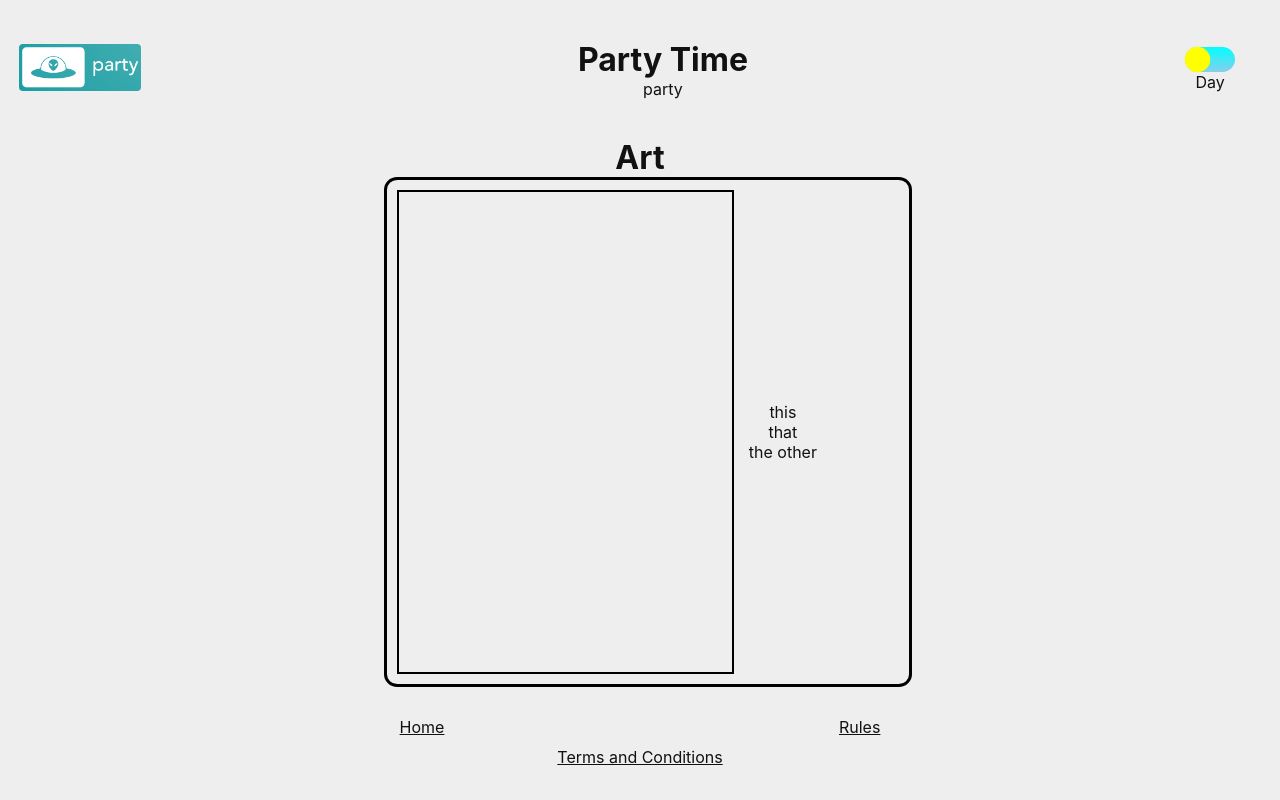
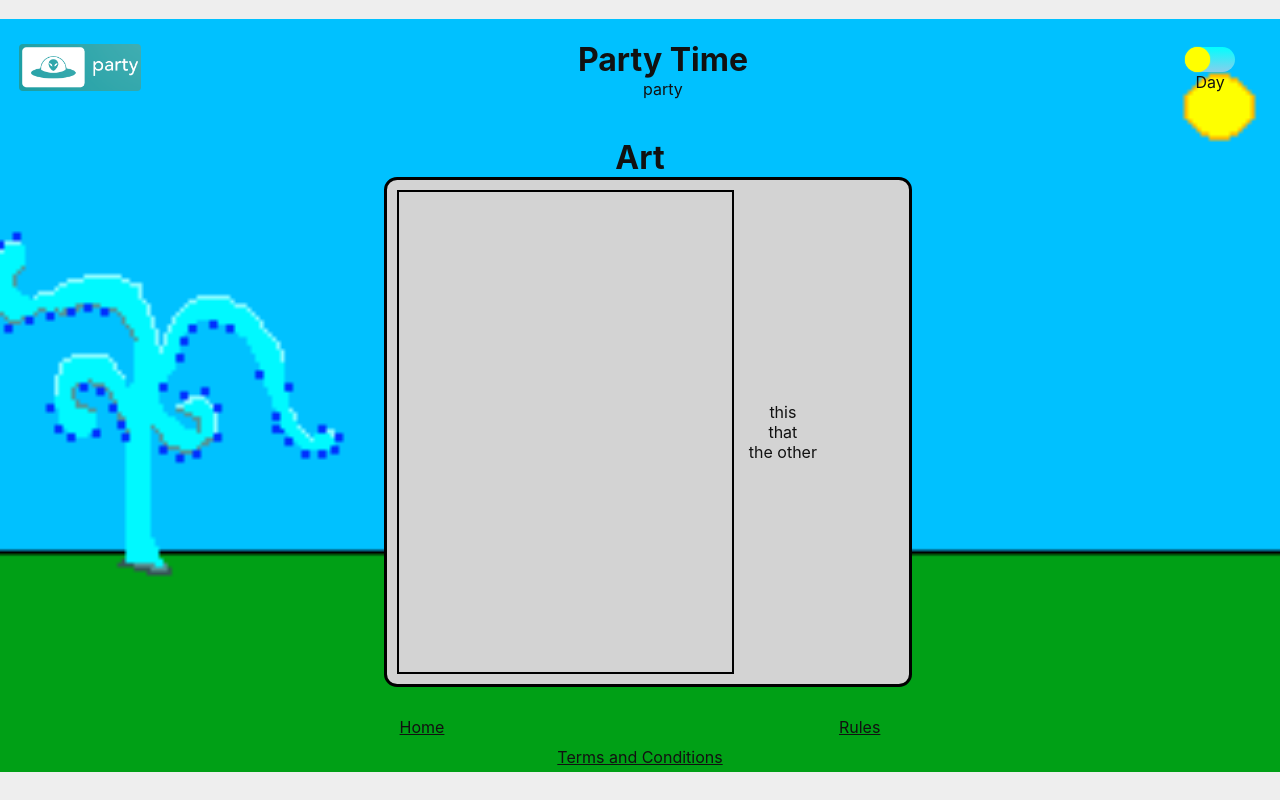
Before and after one commit to phellwege/ThePartyTime, a React (Create React App) app in the folder client/: page /Paint in a window 1280 px wide. Built offline with nearby package versions, Linux system fonts and the light colour scheme; a web font is replaced by a local one.

Commit message:
finished paint

```diff
--- a/client/src/Main.css
+++ b/client/src/Main.css
@@ -217,6 +217,7 @@
     margin-left: 30%;
     border-radius: 2.5%;
     padding: 5px;
+    background-color: lightgrey;
 }
 #Art_Wrapper {
     display: flex;
@@ -251,3 +252,8 @@
     height: 20%;
     width: 20%;
 }
+#Paint_Wrapper {
+    background-Position: center;
+    background-Size: cover;
+    background-Repeat: no-repeat;
+}
--- a/client/src/components/Head.js
+++ b/client/src/components/Head.js
@@ -3,6 +3,8 @@ import { ThemeProvider, createGlobalStyle } from 'styled-components';
 import Logo4 from '../static/Logo4.png';
 import DayBkg from '../static/FinalDayBkg.gif';
 import NightBkg from '../static/FinalNightBkg.gif';
+import PaintBkg from '../static/PaintBkg.gif';
+import PaintNightBkg from '../static/PaintNightBkg.gif';
 import Toggle from '../Toggle/DayNight_Mode';
 import '../Head.css';
 
@@ -26,7 +28,12 @@ const GlobalStyle = createGlobalStyle`
             transition: ${props =>
                 props.theme.mode === 'dark' ? 'all 1.5s ease-in-out': 'all 1.5s ease-in-out'};
     }
-
+    #Paint_Wrapper {
+        background-image: ${props =>
+            props.theme.mode === 'dark' ? `url(${PaintNightBkg})` : `url(${PaintBkg})`};
+            transition: ${props =>
+                props.theme.mode === 'dark' ? 'all 1.5s ease-in-out': 'all 1.5s ease-in-out'};
+    }
     h1 {
         color: ${props =>
             props.theme.mode === 'dark' ? 'white' : 'none' };
--- a/client/src/views/Paint.js
+++ b/client/src/views/Paint.js
@@ -6,7 +6,7 @@ import Footer from "../components/Footer";
 
 const Paint = () => {
     return (
-        <>
+        <div id="Paint_Wrapper">
         <Head/>
             <div>
                 <h1>Art</h1>
@@ -24,7 +24,7 @@ const Paint = () => {
                 </div>
             </div>
             <Footer/>
-        </>
+        </div>
     )
 }
 export default Paint;
```
Also changed, not shown: client/src/static/PaintBkg.gif (added), client/src/static/PaintNightBkg.gif (added).
